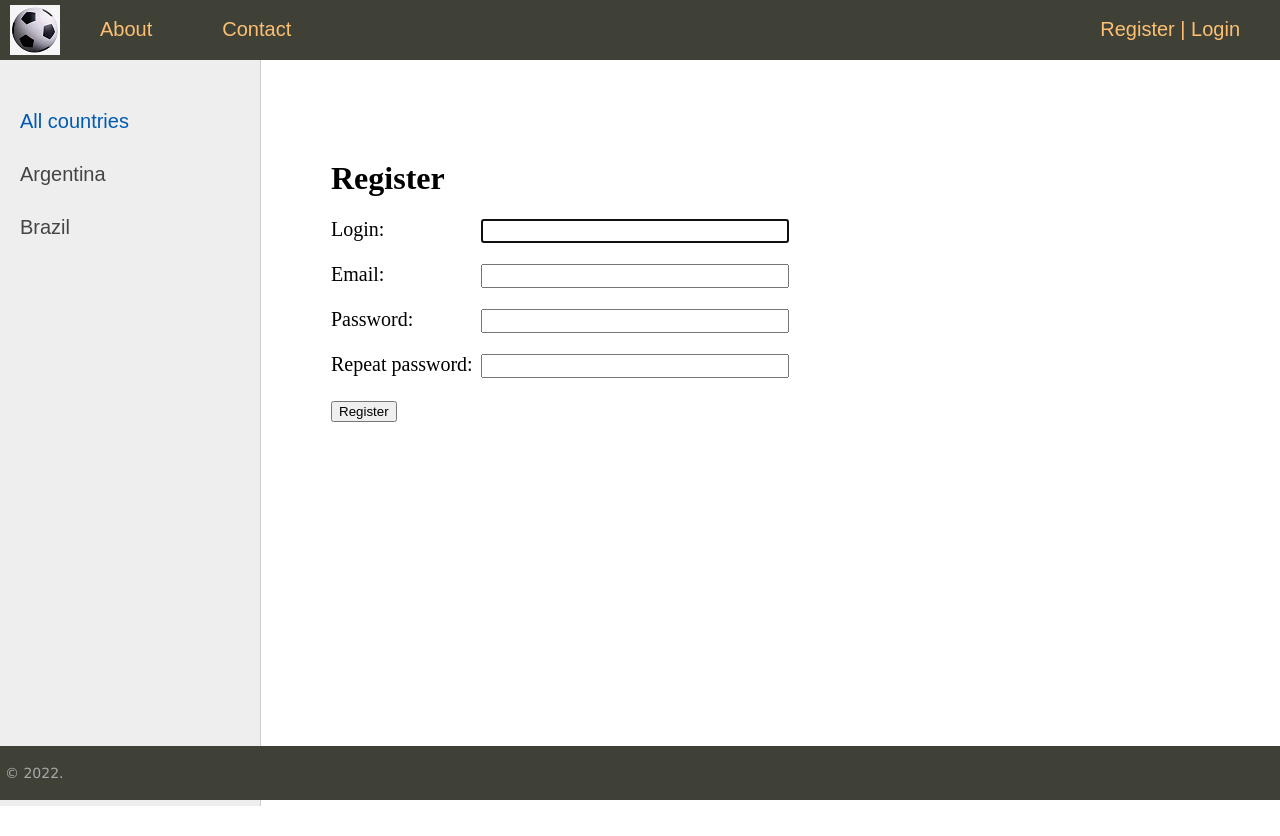
After one commit to DmitryDubovikov/Django-Footballers-Site, a Django app: page /wiki/register/ in a window 1280 px wide. The commit adds this page. Run offline with Django 4.2, Linux system fonts and the light colour scheme; data comes from the database, SQL or seed files in the repository; both versions use the stored data as it was after the commit.

Commit message:
user registration and authentication added

```diff
--- a/footballers/wiki/forms.py
+++ b/footballers/wiki/forms.py
@@ -1,4 +1,6 @@
 from django import forms
+from django.contrib.auth.forms import UserCreationForm, AuthenticationForm
+from django.contrib.auth.models import User
 from django.core.exceptions import ValidationError
 
 from .models import *
@@ -22,3 +24,19 @@ class AddArticleForm(forms.ModelForm):
         if len(name) > 200:
             raise ValidationError('Length is more than 200')
         return name
+
+
+class RegisterUserForm(UserCreationForm):
+    username = forms.CharField(label='Login', widget=forms.TextInput(attrs={'class': 'form-input'}))
+    email = forms.EmailField(label='Email', widget=forms.EmailInput(attrs={'class': 'form-input'}))
+    password1 = forms.CharField(label='Password', widget=forms.PasswordInput(attrs={'class': 'form-input'}))
+    password2 = forms.CharField(label='Repeat password', widget=forms.PasswordInput(attrs={'class': 'form-input'}))
+
+    class Meta:
+        model = User
+        fields = ('username', 'email', 'password1', 'password2')
+
+
+class LoginUserForm(AuthenticationForm):
+    username = forms.CharField(label='Login', widget=forms.TextInput(attrs={'class': 'form-input'}))
+    password = forms.CharField(label='Password', widget=forms.PasswordInput(attrs={'class': 'form-input'}))
--- a/footballers/wiki/templates/wiki/base.html
+++ b/footballers/wiki/templates/wiki/base.html
@@ -20,12 +20,16 @@
                         <div class="logo"></div>
                     </a></li>
                     {% for m in menu %}
-                    {% if not forloop.last %}
                     <li><a href="{% url m.url_name %}">{{m.title}}</a></li>
+                    {% endfor %}
+
+                    {% if request.user.is_authenticated %}
+                    <li class="last"> {{user.username}} | <a href="{% url 'logout' %}">Logout</a></li>
                     {% else %}
-                    <li class="last"><a href="{% url m.url_name %}">{{m.title}}</a></li>
+                    <li class="last"><a href="{% url 'register' %}">Register</a> | <a
+                            href="{% url 'login' %}">Login</a></li>
                     {% endif %}
-                    {% endfor %}
+
                 </ul>
                 <div class="clear"></div>
             </div>
--- /dev/null
+++ b/footballers/wiki/templates/wiki/register.html
@@ -0,0 +1,17 @@
+{% extends 'wiki/base.html' %}
+
+{% block content %}
+<h1>{{title}}</h1>
+
+<form method="post">
+    {% csrf_token %}
+
+    {% for f in form %}
+    <p><label class="form-label" for="{{ f.id_for_label }}">{{f.label}}: </label>{{ f }}</p>
+    <div class="form-error">{{ f.errors }}</div>
+    {% endfor %}
+
+    <button type="submit">Register</button>
+</form>
+
+{% endblock %}
--- a/footballers/wiki/urls.py
+++ b/footballers/wiki/urls.py
@@ -6,7 +6,9 @@ urlpatterns = [
     path('about', about, name='about'),
     path('add_article/', AddArticle.as_view(), name='add_article'),
     path('contact/', contact, name='contact'),
-    path('login/', login, name='login'),
+    path('login/', LoginUser.as_view(), name='login'),
+    path('logout/', logout_user, name='logout'),
+    path('register/', RegisterUser.as_view(), name='register'),
     path('article/<slug:article_slug>/', ShowArticle.as_view(), name='article'),
     path('country/<slug:country_slug>/', WikiCountry.as_view(), name='country'),
 ]
--- a/footballers/wiki/utils.py
+++ b/footballers/wiki/utils.py
@@ -5,7 +5,6 @@ from .models import *
 menu = [{'title': "About", 'url_name': 'about'},
         {'title': "Add article", 'url_name': 'add_article'},
         {'title': "Contact", 'url_name': 'contact'},
-        {'title': "Login", 'url_name': 'login'}
         ]
 
 
--- a/footballers/wiki/views.py
+++ b/footballers/wiki/views.py
@@ -1,6 +1,8 @@
+from django.contrib.auth import logout, login
+from django.contrib.auth.views import LoginView
 from django.core.paginator import Paginator
-from django.http import HttpResponse, HttpResponseNotFound, Http404
-from django.shortcuts import render, get_object_or_404, redirect
+from django.http import HttpResponse, HttpResponseNotFound
+from django.shortcuts import render, redirect
 from django.urls import reverse_lazy
 from django.views.generic import ListView, DetailView, CreateView
 from django.contrib.auth.mixins import LoginRequiredMixin
@@ -73,6 +75,22 @@ class AddArticle(LoginRequiredMixin, DataMixin, CreateView):
         return dict(list(context.items()) + list(mixin_context.items()))
 
 
+class RegisterUser(DataMixin, CreateView):
+    form_class = RegisterUserForm
+    template_name = 'wiki/register.html'
+    success_url = reverse_lazy('login')
+
+    def get_context_data(self, *, object_list=None, **kwargs):
+        context = super().get_context_data(**kwargs)
+        mixin_context = self.get_user_context(title="Register")
+        return dict(list(context.items()) + list(mixin_context.items()))
+
+    def form_valid(self, form):
+        user = form.save()
+        login(self.request, user)
+        return redirect('home')
+
+
 def about(request):
     return render(request, 'wiki/about.html', {'menu': menu, 'title': 'Footballers-wiki about page'})
 
@@ -81,9 +99,19 @@ def contact(request):
     return HttpResponse("Contact")
 
 
-def login(request):
-    return HttpResponse("login")
+class LoginUser(DataMixin, LoginView):
+    form_class = LoginUserForm
+    template_name = 'wiki/login.html'
+
+    def get_context_data(self, *, object_list=None, **kwargs):
+        context = super().get_context_data(**kwargs)
+        mixin_context = self.get_user_context(title="Authentication ")
+        return dict(list(context.items()) + list(mixin_context.items()))
+
+    def get_success_url(self):
+        return reverse_lazy('home')
 
 
-def pageNotFound(request, exception):
-    return HttpResponseNotFound('<h1>pageNotFound</h1>')
+def logout_user(request):
+    logout(request)
+    return redirect('login')
```
Also changed, not shown: footballers/wiki/templates/wiki/login.html (added, +19 -0 lines), footballers/db.sqlite3.
